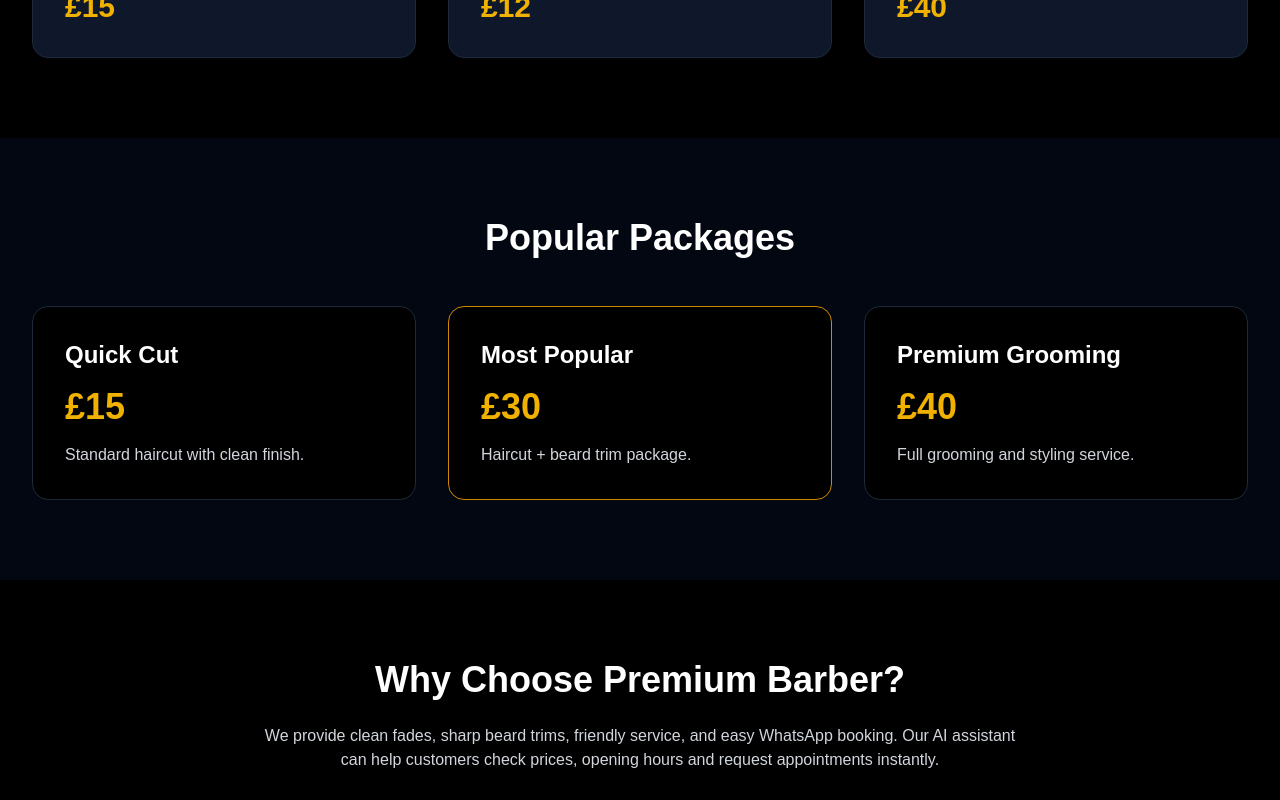
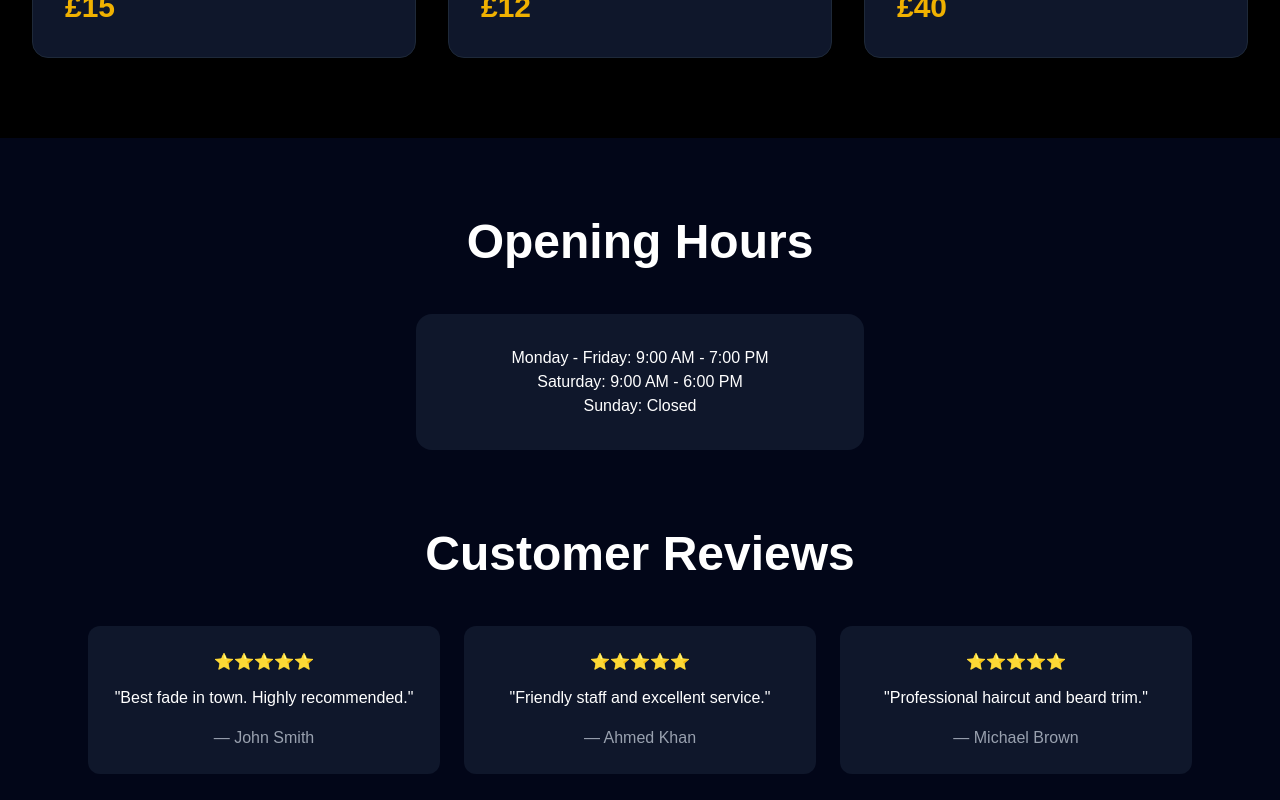
Before and after one commit to wahid999/novaflow-ai, a Next.js app: page /barber in a window 1280 px wide. Shown: the part 1300-2100 px from the top of the page. Built offline with nearby package versions, Linux system fonts and the light colour scheme.

Commit message:
Improved barber demo website design

```diff
--- a/app/barber/page.js
+++ b/app/barber/page.js
@@ -87,6 +87,41 @@ export default function BarberDemo() {
           ))}
         </div>
       </section>
+      <section className="py-20 bg-slate-950 text-center">
+  <h2 className="text-5xl font-bold mb-12">
+    Opening Hours
+  </h2>
+
+  <div className="max-w-md mx-auto bg-slate-900 p-8 rounded-2xl">
+    <p>Monday - Friday: 9:00 AM - 7:00 PM</p>
+    <p>Saturday: 9:00 AM - 6:00 PM</p>
+    <p>Sunday: Closed</p>
+  </div>
+
+  <h2 className="text-5xl font-bold mt-20 mb-12">
+    Customer Reviews
+  </h2>
+
+  <div className="grid md:grid-cols-3 gap-6 max-w-6xl mx-auto px-6">
+    <div className="bg-slate-900 p-6 rounded-xl">
+      <p className="text-yellow-400 mb-3">⭐⭐⭐⭐⭐</p>
+      <p>"Best fade in town. Highly recommended."</p>
+      <p className="mt-4 text-gray-400">— John Smith</p>
+    </div>
+
+    <div className="bg-slate-900 p-6 rounded-xl">
+      <p className="text-yellow-400 mb-3">⭐⭐⭐⭐⭐</p>
+      <p>"Friendly staff and excellent service."</p>
+      <p className="mt-4 text-gray-400">— Ahmed Khan</p>
+    </div>
+
+    <div className="bg-slate-900 p-6 rounded-xl">
+      <p className="text-yellow-400 mb-3">⭐⭐⭐⭐⭐</p>
+      <p>"Professional haircut and beard trim."</p>
+      <p className="mt-4 text-gray-400">— Michael Brown</p>
+    </div>
+  </div>
+</section>
 
       <section id="pricing" className="px-8 py-20 bg-gray-950">
         <h2 className="text-4xl font-bold text-center mb-12">
```
